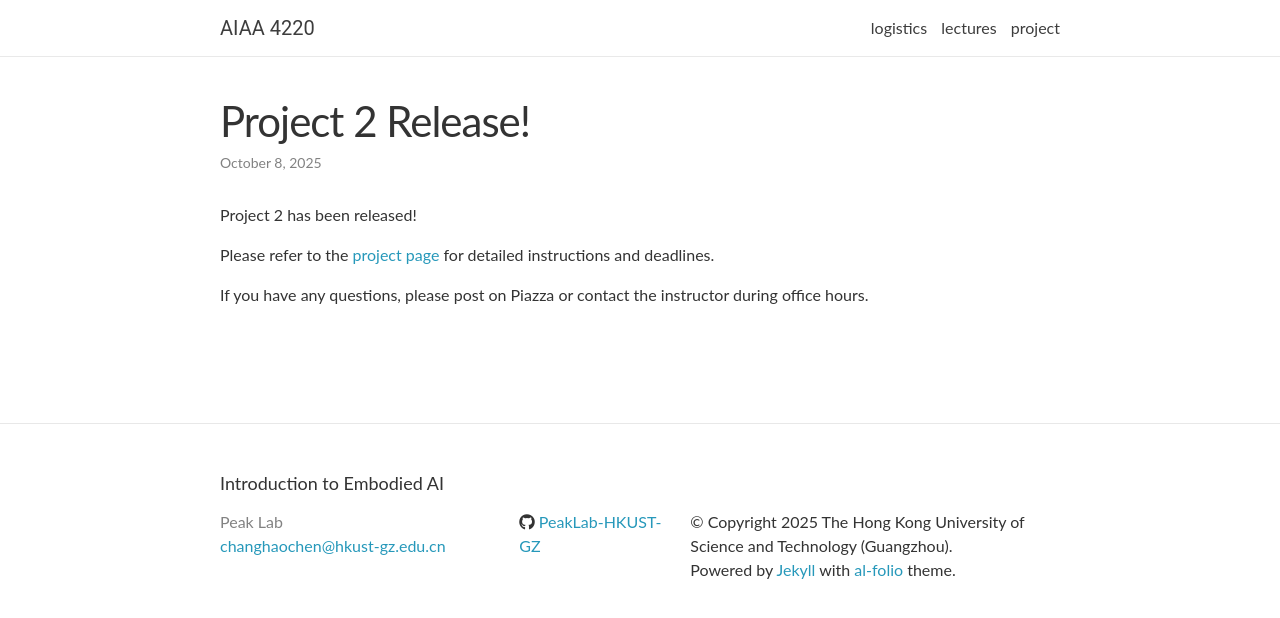
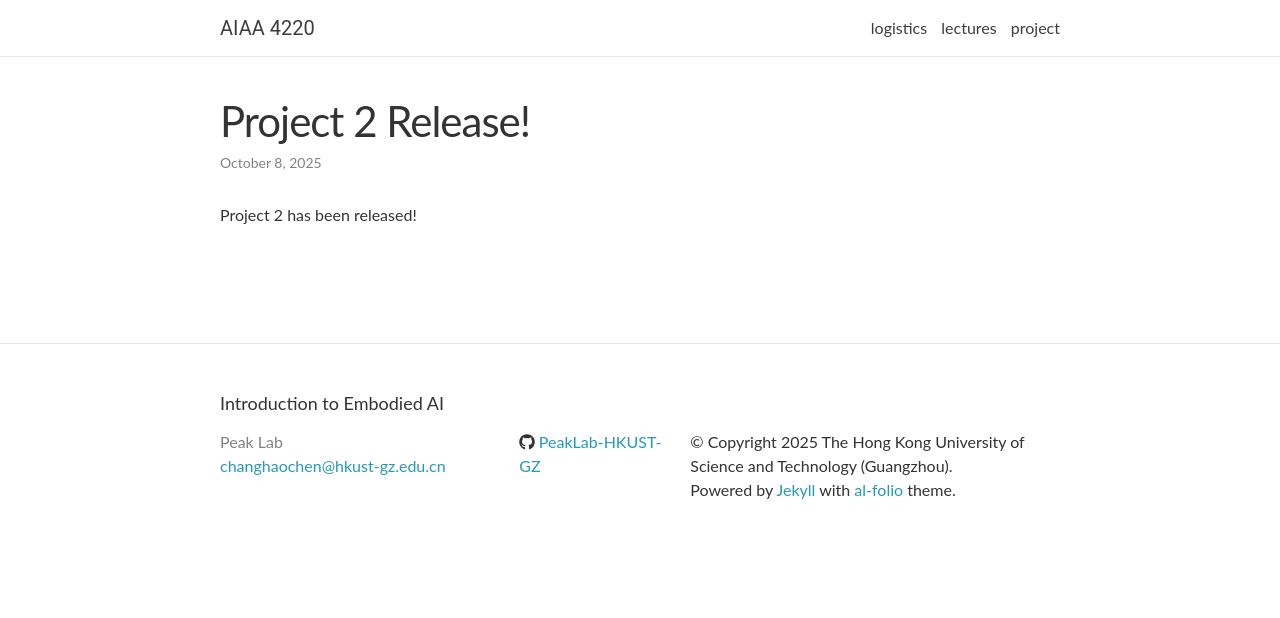
Before and after one commit to PeakLab-HKUST-GZ/AIAA_4220, a Jekyll site: the page built from _announcements/2025-10-8-project-2-release.md, in a window 1280 px wide. Shown: the top 618 px of the page. Built offline with Jekyll 4.4.1, drawn with Linux system fonts in a browser that asks for light colours; nearby versions of some CDN libraries; comment, search, counter and statistics services are not loaded.

Commit message:
Update info

```diff
--- a/_announcements/2025-10-8-project-2-release.md
+++ b/_announcements/2025-10-8-project-2-release.md
@@ -6,7 +6,3 @@ title: Project 2 Release!
 ---
 
 Project 2 has been released!
-
-Please refer to the [project page]({{ site.baseurl }}/EAI-fall-2025/project/) for detailed instructions and deadlines.
-
-If you have any questions, please post on Piazza or contact the instructor during office hours.
```
